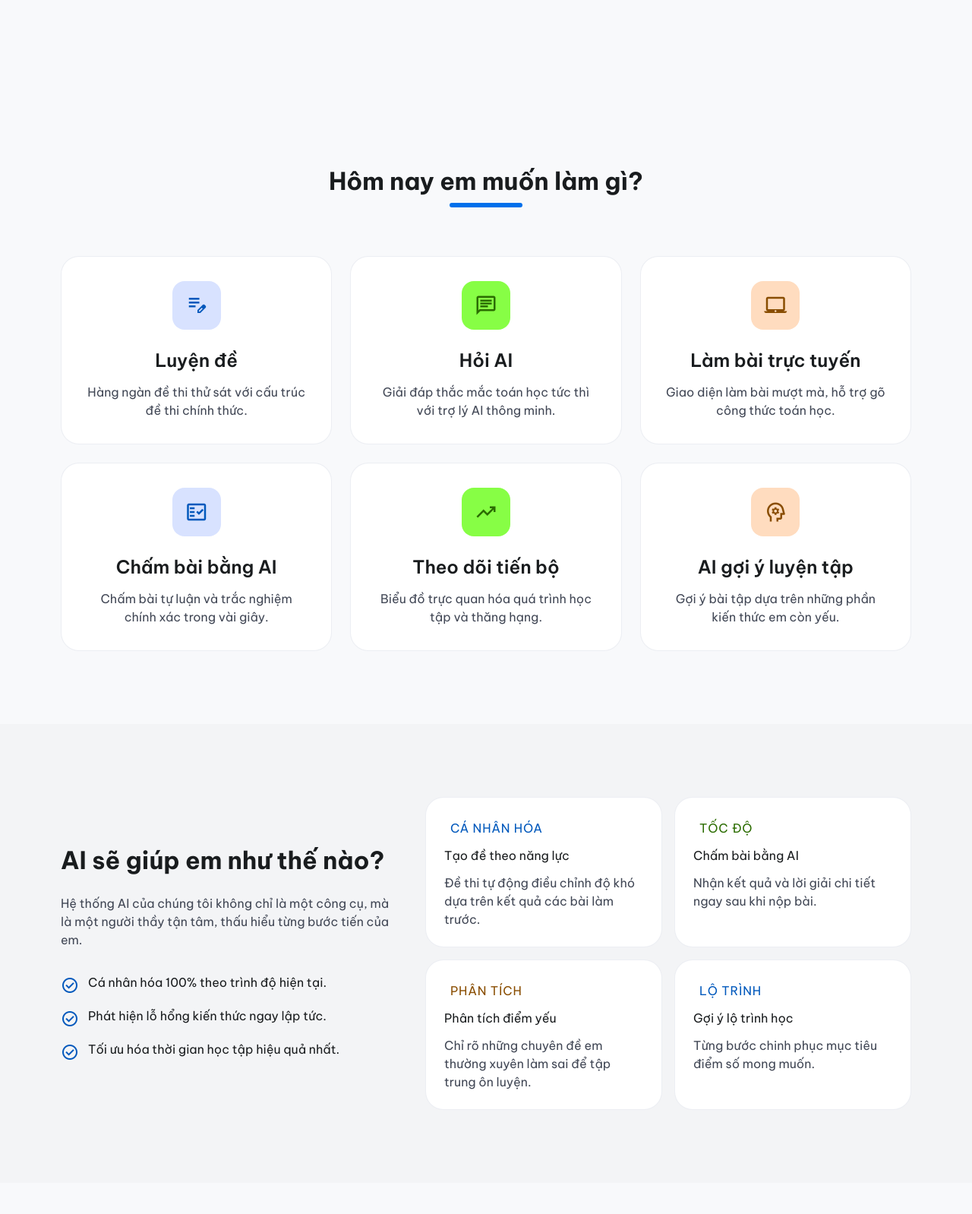
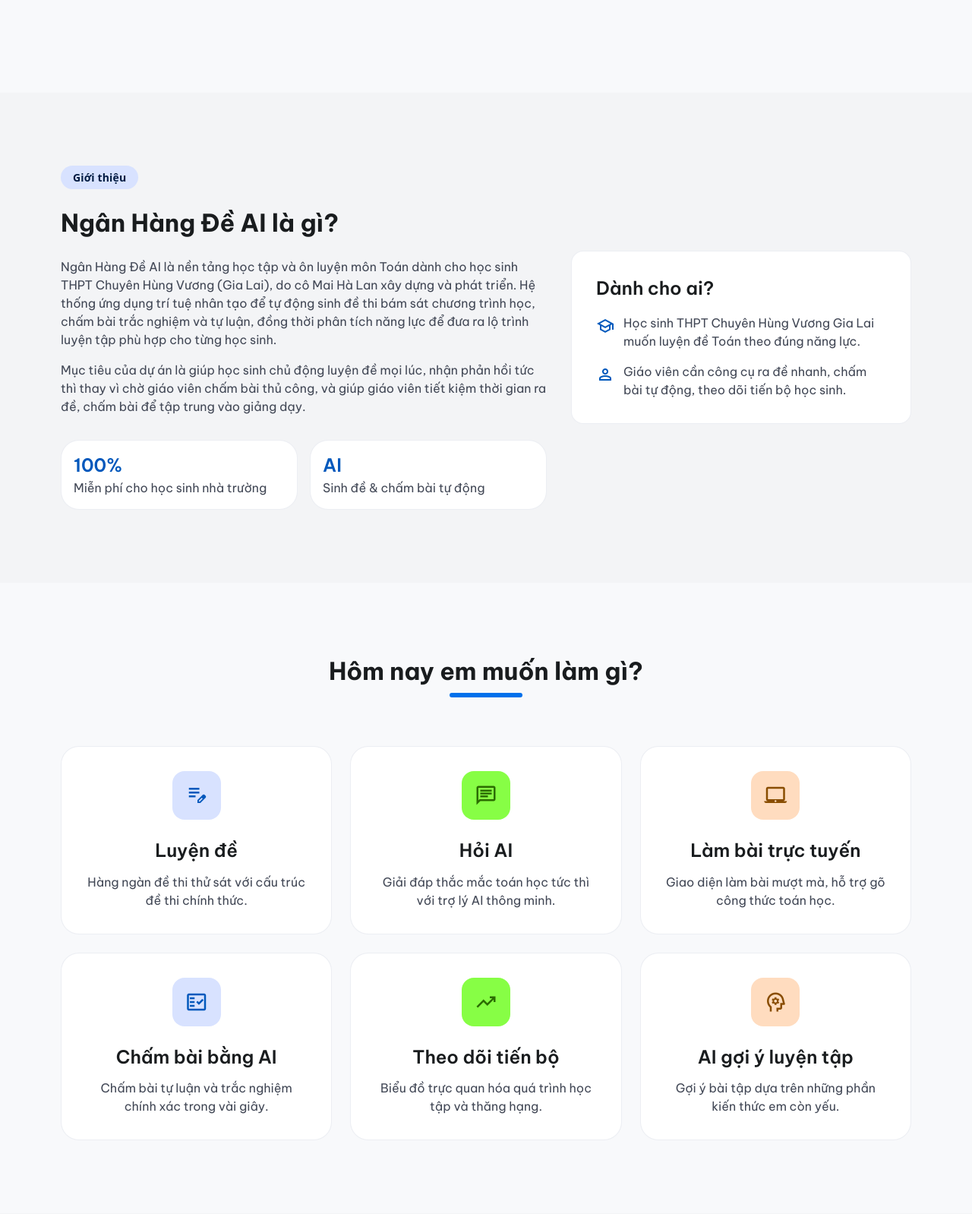
Before and after one commit to lantuan/NganHangDe, a FastAPI app: page / in a window 1280 px wide. Shown: the part 463-2061 px from the top of the page at 76% size. Run offline with FastAPI, Linux system fonts and the light colour scheme; parts of the project's set-up code (start-up, migrations or seed data) failed here and were passed over; some libraries are stand-ins or nearby versions.

Commit message:
feat(web): them muc Gioi thieu chung, lam tel/mailto o Lien he, sua link truong THPT

```diff
--- a/app/templates/index.html
+++ b/app/templates/index.html
@@ -171,7 +171,7 @@
 </div>
 <nav class="hidden md:flex items-center gap-8">
 <a class="font-body-md text-body-md text-primary font-bold border-b-2 border-primary" href="/">Trang chủ</a>
-<a class="font-body-md text-body-md text-on-surface-variant hover:text-primary transition-colors" href="/">Giới thiệu</a>
+<a class="font-body-md text-body-md text-on-surface-variant hover:text-primary transition-colors" href="#gioi-thieu">Giới thiệu</a>
 </nav>
 <div class="flex items-center gap-4">
 <button
@@ -199,7 +199,55 @@
     class="px-8 py-4 bg-primary text-on-primary rounded-xl font-label-md btn-shadow text-lg">
     Đăng nhập ngay
 </button>
-<button class="px-8 py-4 bg-surface-container-low text-primary border border-outline-variant/30 rounded-xl font-label-md hover:bg-surface-container-high transition-all text-lg">Giới thiệu chi tiết</button>
+<a href="#gioi-thieu" class="px-8 py-4 bg-surface-container-low text-primary border border-outline-variant/30 rounded-xl font-label-md hover:bg-surface-container-high transition-all text-lg inline-block text-center">Giới thiệu chi tiết</a>
+</div>
+</div>
+</section>
+<!-- Section: Giới thiệu chung -->
+<section id="gioi-thieu" class="py-24 bg-surface-container-low scroll-mt-20">
+<div class="max-w-[1200px] mx-auto px-margin-desktop">
+<div class="grid grid-cols-1 lg:grid-cols-12 gap-8 items-center">
+<div class="lg:col-span-7">
+<span class="inline-block px-4 py-1.5 bg-primary-fixed text-on-primary-fixed rounded-full text-label-md font-bold mb-6">Giới thiệu</span>
+<h3 class="font-headline-lg text-headline-lg text-on-surface mb-6">Ngân Hàng Đề AI là gì?</h3>
+<p class="font-body-lg text-on-surface-variant mb-4">
+    Ngân Hàng Đề AI là nền tảng học tập và ôn luyện môn Toán dành cho học sinh
+    THPT Chuyên Hùng Vương (Gia Lai), do cô Mai Hà Lan xây dựng và phát triển.
+    Hệ thống ứng dụng trí tuệ nhân tạo để tự động sinh đề thi bám sát chương
+    trình học, chấm bài trắc nghiệm và tự luận, đồng thời phân tích năng lực
+    để đưa ra lộ trình luyện tập phù hợp cho từng học sinh.
+</p>
+<p class="font-body-lg text-on-surface-variant mb-8">
+    Mục tiêu của dự án là giúp học sinh chủ động luyện đề mọi lúc, nhận phản
+    hồi tức thì thay vì chờ giáo viên chấm bài thủ công, và giúp giáo viên
+    tiết kiệm thời gian ra đề, chấm bài để tập trung vào giảng dạy.
+</p>
+<div class="grid grid-cols-2 gap-4">
+<div class="bg-surface-container-lowest border border-outline-variant/30 rounded-xl p-4">
+<p class="font-headline-md text-headline-md text-primary">100%</p>
+<p class="font-body-md text-on-surface-variant">Miễn phí cho học sinh nhà trường</p>
+</div>
+<div class="bg-surface-container-lowest border border-outline-variant/30 rounded-xl p-4">
+<p class="font-headline-md text-headline-md text-primary">AI</p>
+<p class="font-body-md text-on-surface-variant">Sinh đề &amp; chấm bài tự động</p>
+</div>
+</div>
+</div>
+<div class="lg:col-span-5">
+<div class="bg-surface-container-lowest border border-outline-variant/30 rounded-2xl p-8">
+<h4 class="font-headline-md text-headline-md mb-4">Dành cho ai?</h4>
+<ul class="space-y-4">
+<li class="flex items-start gap-3">
+<span class="material-symbols-outlined text-primary mt-1">school</span>
+<span class="font-body-md text-on-surface-variant">Học sinh THPT Chuyên Hùng Vương Gia Lai muốn luyện đề Toán theo đúng năng lực.</span>
+</li>
+<li class="flex items-start gap-3">
+<span class="material-symbols-outlined text-primary mt-1">person</span>
+<span class="font-body-md text-on-surface-variant">Giáo viên cần công cụ ra đề nhanh, chấm bài tự động, theo dõi tiến bộ học sinh.</span>
+</li>
+</ul>
+</div>
+</div>
 </div>
 </div>
 </section>
@@ -353,7 +401,7 @@
 </div>
 </section>
 <!-- Section: Liên hệ -->
-<section class="py-24 bg-primary text-on-primary">
+<section id="lien-he" class="py-24 bg-primary text-on-primary scroll-mt-20">
 <div class="max-w-[1200px] mx-auto px-margin-desktop">
 <div class="grid grid-cols-1 md:grid-cols-2 gap-12 items-center">
 <div>
@@ -369,7 +417,7 @@
 <p class="font-body-md font-bold text-xl">Cô Mai Hà Lan</p>
 </div>
 </div>
-<div class="flex items-center gap-4">
+<a class="flex items-center gap-4 hover:opacity-80 transition-opacity" href="tel:0982240288">
 <div class="w-12 h-12 bg-white/20 rounded-full flex items-center justify-center">
 <span class="material-symbols-outlined">call</span>
 </div>
@@ -377,8 +425,8 @@
 <p class="text-label-md opacity-70">Điện thoại</p>
 <p class="font-body-md font-bold text-xl">0982240288</p>
 </div>
-</div>
-<div class="flex items-center gap-4">
+</a>
+<a class="flex items-center gap-4 hover:opacity-80 transition-opacity" href="mailto:nganhangdetoanchv@gmail.com">
 <div class="w-12 h-12 bg-white/20 rounded-full flex items-center justify-center">
 <span class="material-symbols-outlined">mail</span>
 </div>
@@ -386,7 +434,7 @@
 <p class="text-label-md opacity-70">Email</p>
 <p class="font-body-md font-bold text-xl">nganhangdetoanchv@gmail.com</p>
 </div>
-</div>
+</a>
 </div>
 </div>
 <div class="relative">
@@ -407,8 +455,8 @@
 <span class="font-body-md text-on-surface-variant">THPT Chuyên Hùng Vương Gia Lai</span>
 </div>
 <nav class="flex flex-wrap justify-center gap-8">
-<a class="font-body-md text-on-surface-variant hover:text-primary transition-colors" href="/">THPT Chuyên Hùng Vương Gia Lai</a>
-<a class="font-body-md text-on-surface-variant hover:text-primary transition-colors" href="/">Liên hệ</a>
+<a class="font-body-md text-on-surface-variant hover:text-primary transition-colors" href="https://thptchuyenhungvuong.gialai.edu.vn" target="_blank" rel="noopener noreferrer">THPT Chuyên Hùng Vương Gia Lai</a>
+<a class="font-body-md text-on-surface-variant hover:text-primary transition-colors" href="#lien-he">Liên hệ</a>
 <a class="font-body-md text-on-surface-variant hover:text-primary transition-colors" href="/">Chính sách bảo mật</a>
 </nav>
 </div>
```
